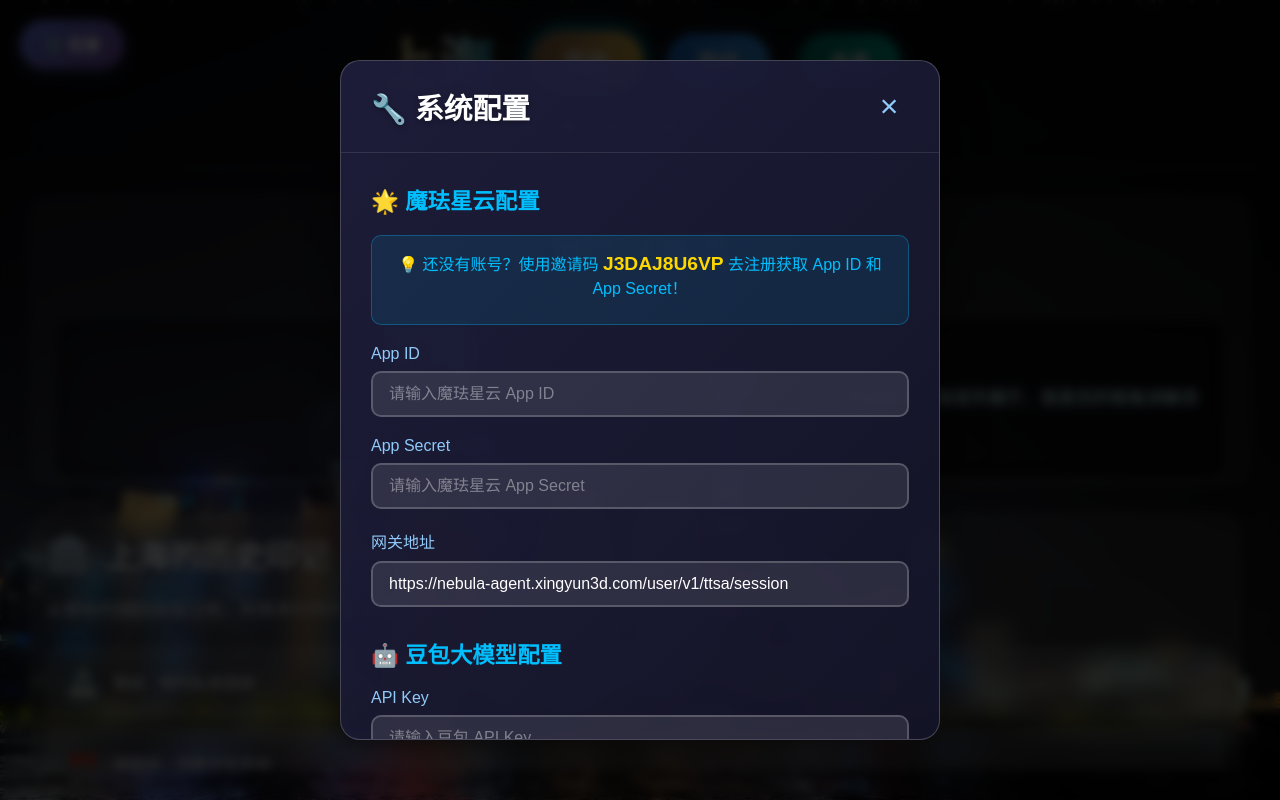
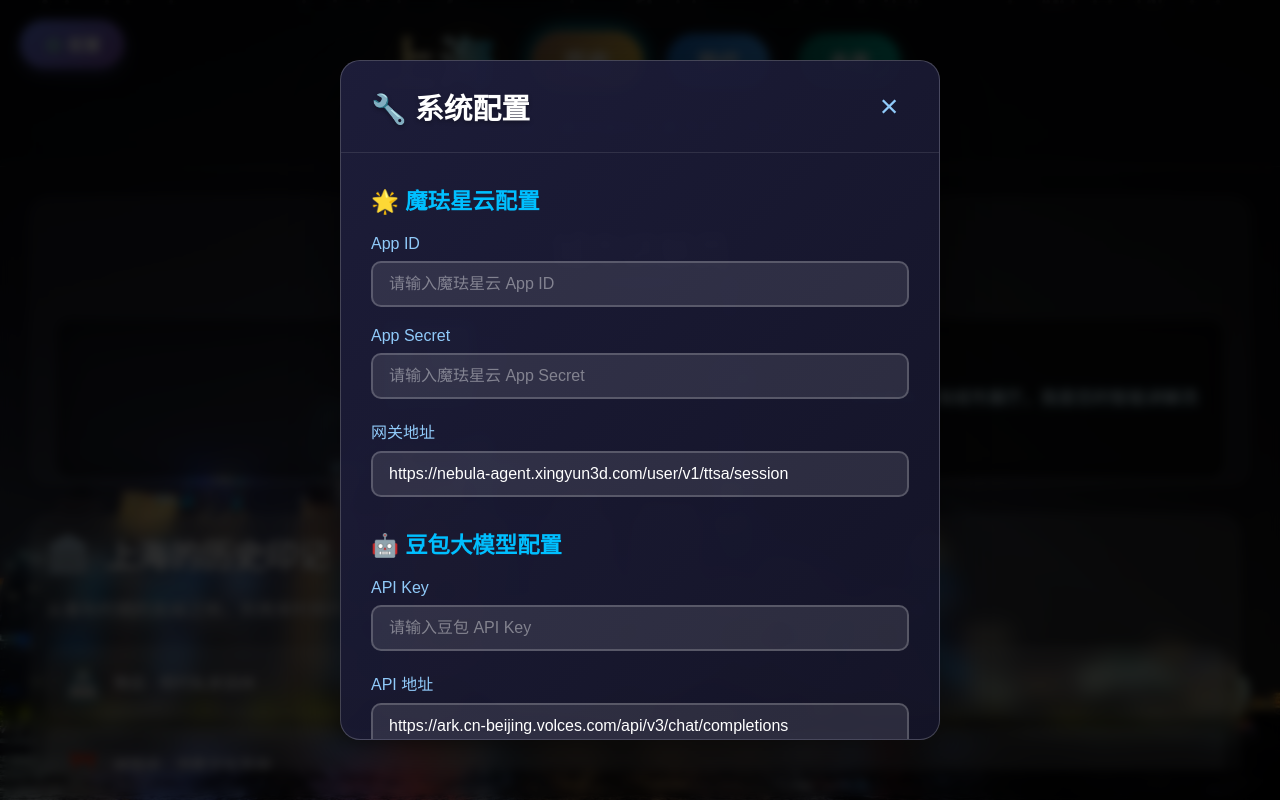
Before and after one commit to hack-feng/xingyun-shanghai, a website: page index.html in a window 1280 px wide. Drawn offline with Linux system fonts and the light colour scheme.

Commit message:
Update index.html

```diff
--- a/index.html
+++ b/index.html
@@ -30,11 +30,6 @@
             <div class="config-modal-body">
                 <div class="config-section">
                     <h3>🌟 魔珐星云配置</h3>
-                    <div class="config-item invite-promo">
-                        <p style="color: #00bfff; font-size: 1rem; margin-bottom: 10px;">
-                            💡 还没有账号？使用邀请码 <strong style="color: #ffd700; font-size: 1.2rem;">J3DAJ8U6VP</strong> 去注册获取 App ID 和 App Secret！
-                        </p>
-                    </div>
                     <div class="config-item">
                         <label for="config-appId">App ID</label>
                         <input type="text" id="config-appId" placeholder="请输入魔珐星云 App ID">
```
